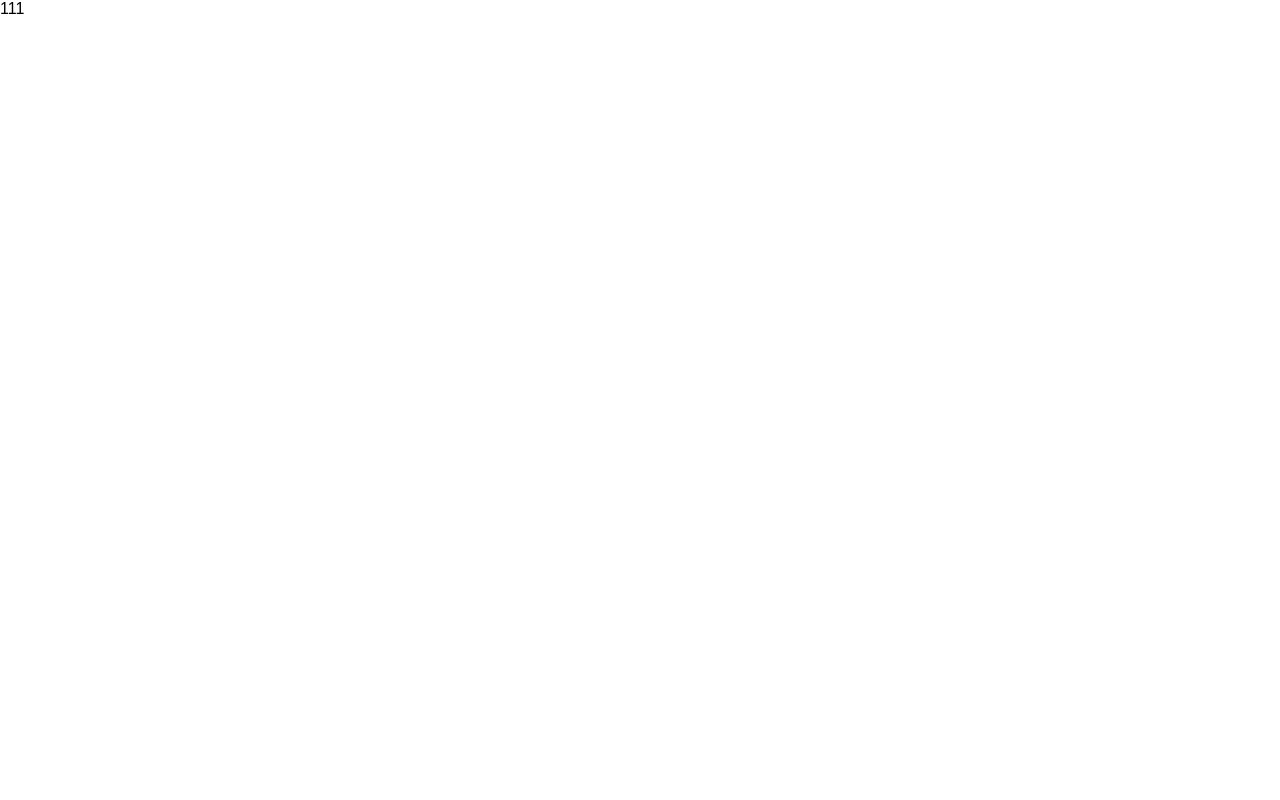
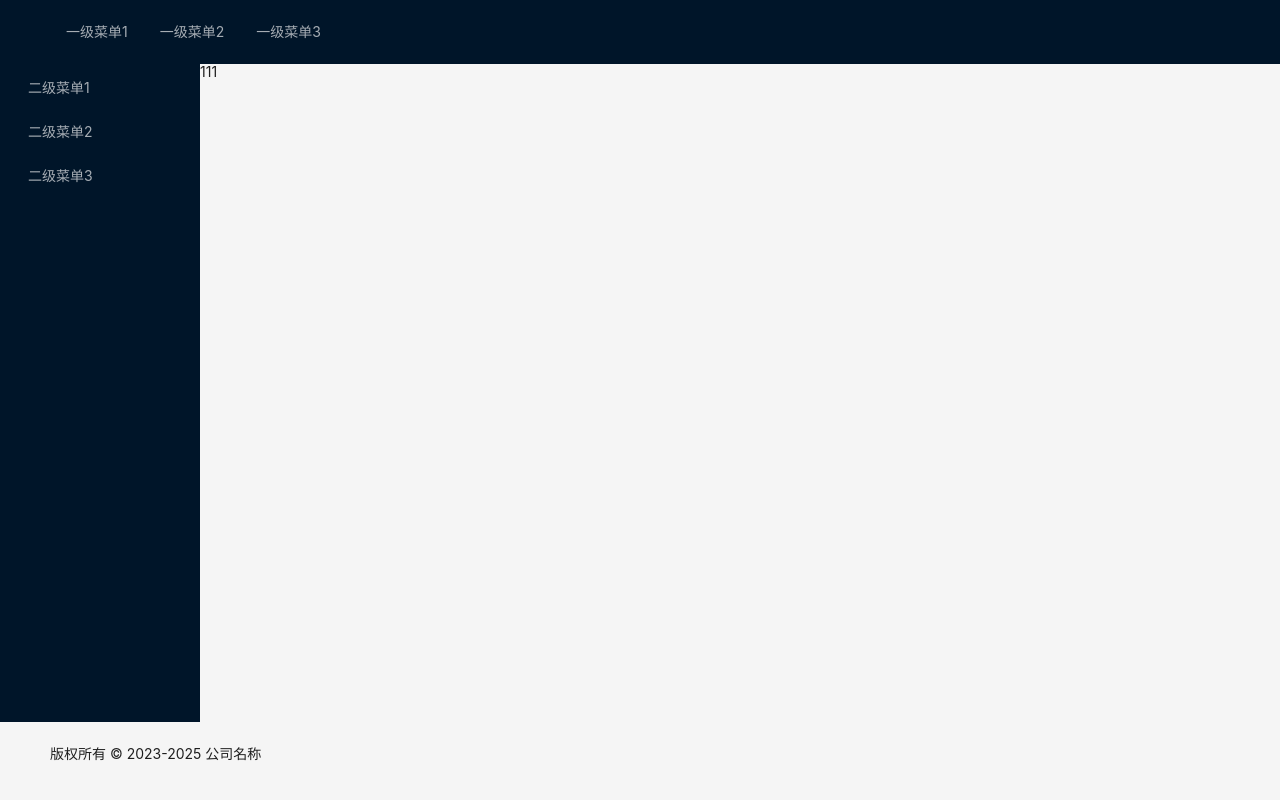
Before and after one commit to SonDemigods/nebula, a Vue app: page / in a window 1280 px wide. Built offline with nearby package versions, Linux system fonts and the light colour scheme.

Commit message:
feat:添加基础布局组件。

```diff
--- a/src/App.vue
+++ b/src/App.vue
@@ -1,7 +1,17 @@
 <template>
-  <router-view/>
+  <Layout />
 </template>
 
-<script lang="ts"></script>
+<script lang="ts">
+import { defineComponent } from 'vue';
+import Layout from './layout/index.vue';
+
+export default defineComponent({
+  name: 'App',
+  components: {
+    Layout
+  }
+});
+</script>
 
 <style scoped></style>
--- /dev/null
+++ b/src/layout/footer.vue
@@ -0,0 +1,13 @@
+<template>
+  <a-layout-footer>
+    <p>版权所有 © 2023-2025 公司名称</p>
+  </a-layout-footer>
+</template>
+
+<script lang="ts">
+import { defineComponent } from 'vue';
+
+export default defineComponent({
+  name: 'Footer'
+});
+</script>
--- /dev/null
+++ b/src/layout/header.vue
@@ -0,0 +1,17 @@
+<template>
+  <a-layout-header>
+    <a-menu theme="dark" mode="horizontal" :default-selected-keys="['1']">
+      <a-menu-item key="1">一级菜单1</a-menu-item>
+      <a-menu-item key="2">一级菜单2</a-menu-item>
+      <a-menu-item key="3">一级菜单3</a-menu-item>
+    </a-menu>
+  </a-layout-header>
+</template>
+
+<script lang="ts">
+import { defineComponent } from 'vue';
+
+export default defineComponent({
+  name: 'Header'
+});
+</script>
--- /dev/null
+++ b/src/layout/index.vue
@@ -0,0 +1,23 @@
+<template>
+  <a-layout style="min-height: 100vh">
+    <Header />
+    <Main />
+    <Footer />
+  </a-layout>
+</template>
+
+<script lang="ts">
+import { defineComponent } from 'vue';
+import Header from './header.vue';
+import Main from './main.vue';
+import Footer from './footer.vue';
+
+export default defineComponent({
+  name: 'Layout',
+  components: {
+    Header,
+    Main,
+    Footer
+  }
+});
+</script>
--- /dev/null
+++ b/src/layout/main.vue
@@ -0,0 +1,22 @@
+<template>
+  <a-layout>
+    <a-layout-sider width="200">
+      <a-menu theme="dark" mode="inline" :default-selected-keys="['1']">
+        <a-menu-item key="1">二级菜单1</a-menu-item>
+        <a-menu-item key="2">二级菜单2</a-menu-item>
+        <a-menu-item key="3">二级菜单3</a-menu-item>
+      </a-menu>
+    </a-layout-sider>
+    <a-layout-content>
+      <router-view />
+    </a-layout-content>
+  </a-layout>
+</template>
+
+<script lang="ts">
+import { defineComponent } from 'vue';
+
+export default defineComponent({
+  name: 'Main'
+});
+</script>
```
